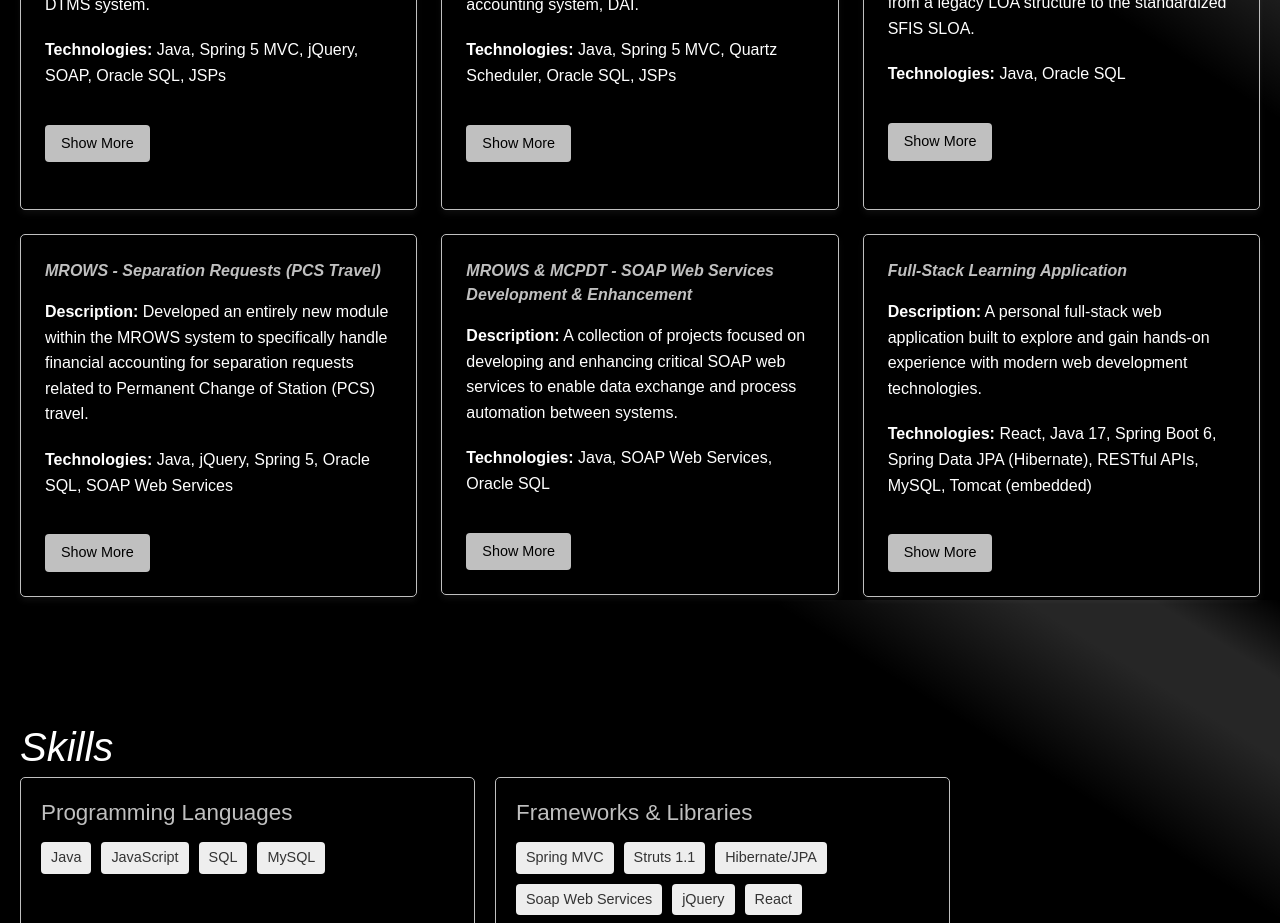
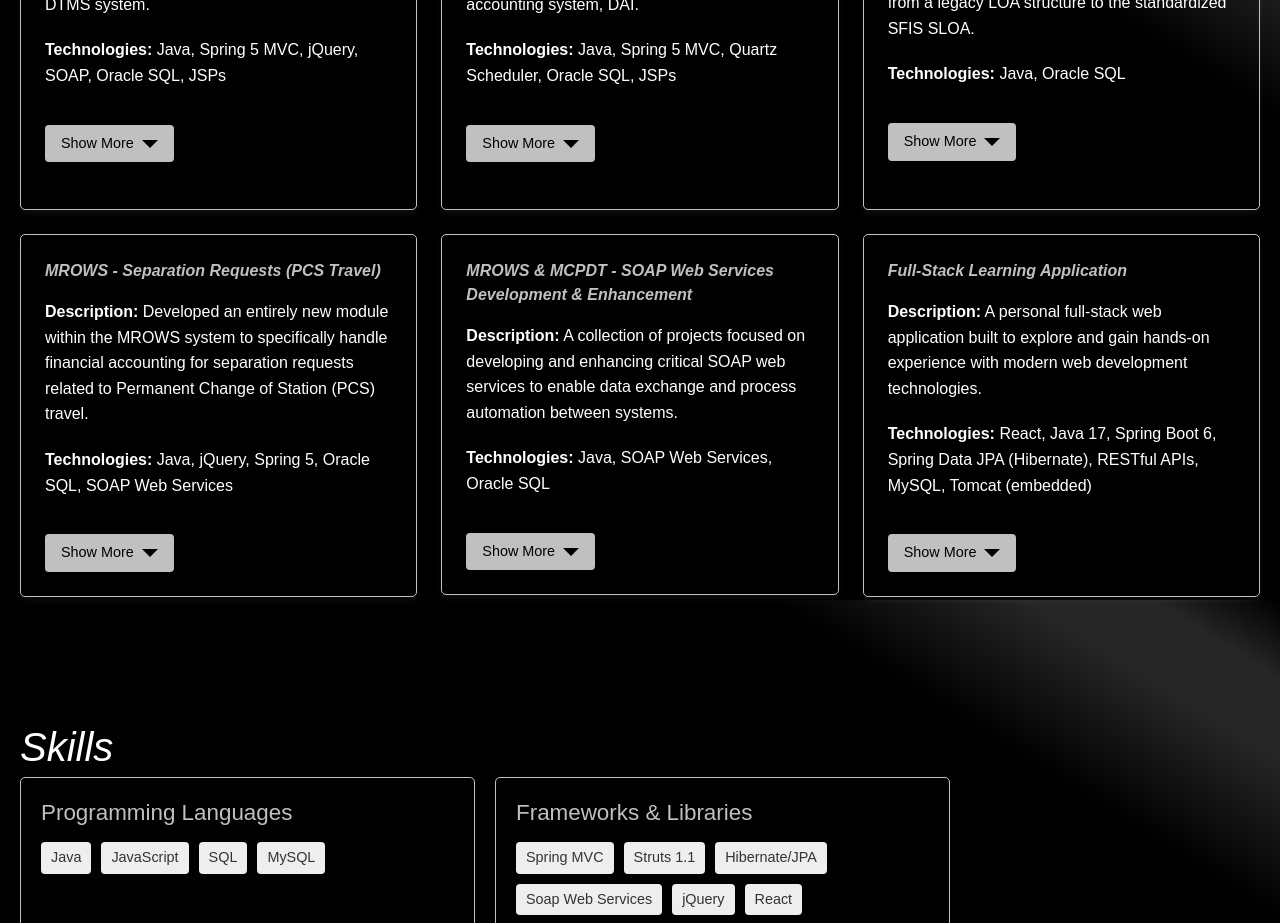
Before and after one commit to ethan5191/portfolio_v2, a Next.js app: page / in a window 1280 px wide. Shown: the part 3400-4323 px from the top of the page. Built offline with nearby package versions, Linux system fonts and the light colour scheme.

Commit message:
Added arrows to the buttons on the project cards

```diff
--- a/app/components/projects2/ProjectCard2.tsx
+++ b/app/components/projects2/ProjectCard2.tsx
@@ -25,7 +25,8 @@ const ProjectCard: React.FC<ProjectCardProps> = ({ project }) => {
                 <strong>Technologies:</strong> {project.technologies.join(', ')}
             </p>
 
-            <button className={styles.toggleButton} onClick={toggleDetails}>
+            <button className={`${styles.toggleButton} ${expanded ? styles.expandedButton : ''}`}
+                    onClick={toggleDetails}>
                 {expanded ? 'Show Less' : 'Show More'}
             </button>
 
--- a/app/components/projects2/projects2Section.module.css
+++ b/app/components/projects2/projects2Section.module.css
@@ -47,6 +47,32 @@
     background-color: #ffffff;
 }
 
+.toggleButton::after {
+    /* *** Create the arrow shape using borders *** */
+    content: ''; /* Essential for pseudo-elements - leaves the element visually empty */
+    display: inline-block; /* Allows us to set width, height, and margins like a box */
+    width: 0; /* Make the element itself have no dimensions */
+    height: 0;
+
+    /* *** Create the triangle shape using borders *** */
+    /* We give borders on 3 sides. The two opposite borders should be transparent, */
+    /* and the remaining border creates the base of the triangle. */
+    /* To make it point down, border-top is the base, left/right are sides. */
+    /* Adjust the border widths (left/right) and height (top) to control shape and size. */
+    border-left: 8px solid transparent; /* Adjust this value to make the arrow flatter or steeper */
+    border-right: 8px solid transparent; /* Adjust this value to match border-left */
+    border-top: 8px solid currentColor; /* Adjust this value for the size (height) of the arrow */
+
+    /* Positioning and animation */
+    margin-left: 8px; /* Space between button text and the arrow */
+    transition: transform 0.4s ease; /* Smooth animation for rotation */
+    will-change: transform;
+}
+
+.expandedButton::after {
+    transform: rotate(180deg);
+}
+
 .details {
     overflow: hidden;
     transition: max-height 0.4s ease; /* Add/Update: Transition max-height for smooth animation */
```
